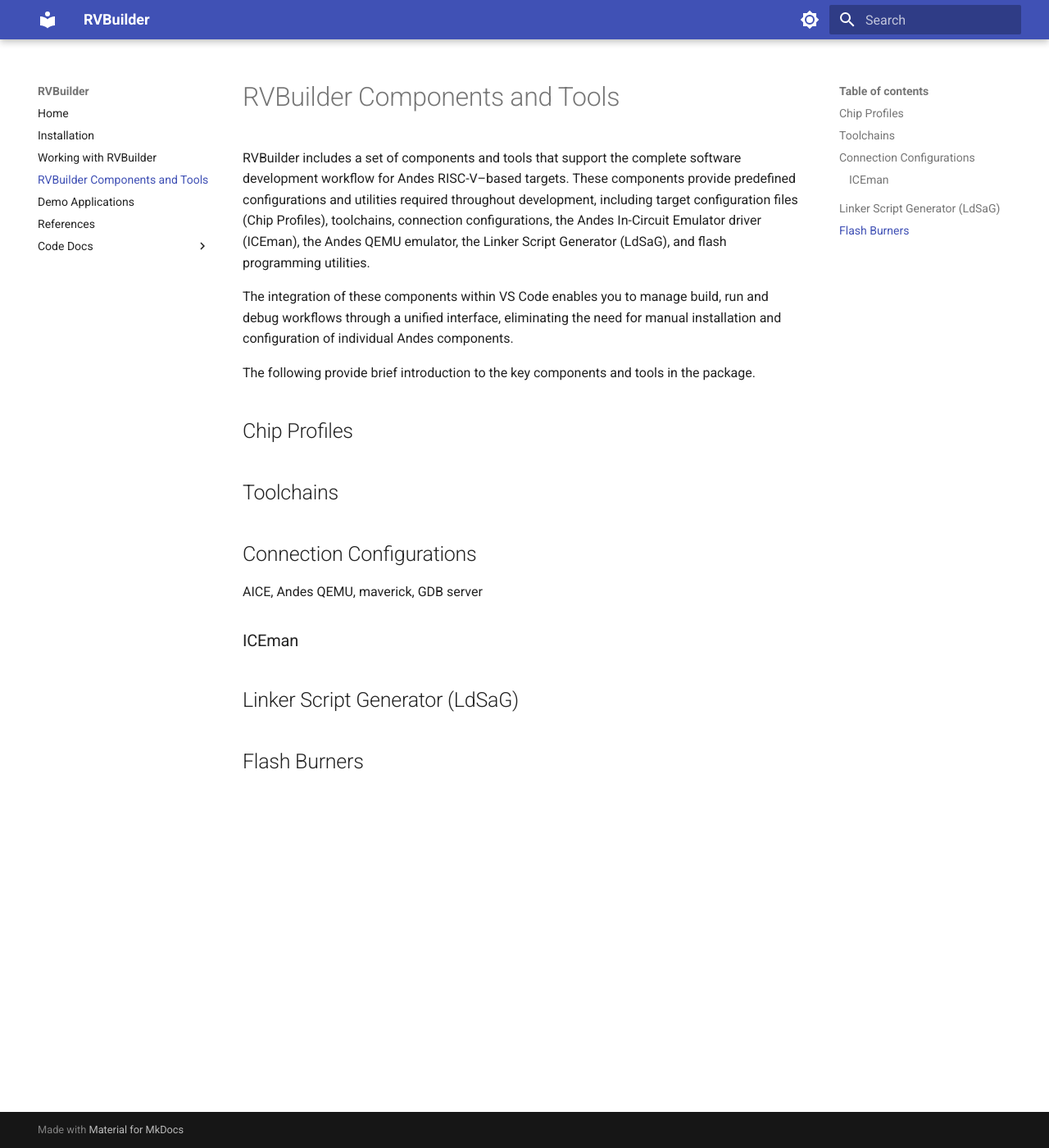
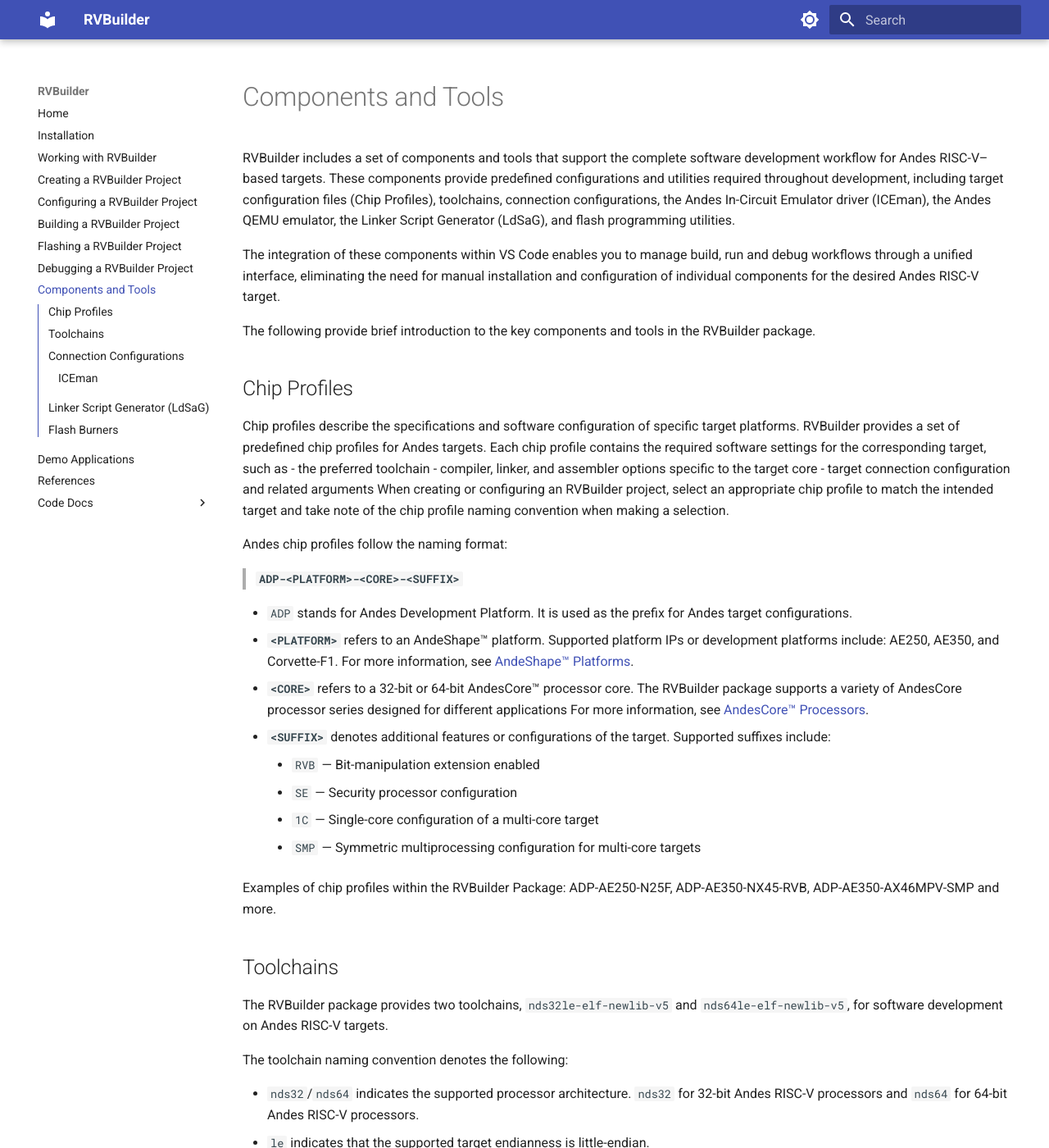
Before and after one commit to obscuredarling/qwpo4578, an MkDocs documentation site: the page built from docs/components.md, in a window 1280 px wide and 1400 px high. Shown: the whole window at 82% size. Built offline with MkDocs 1.6.1 and Material for MkDocs 9.7.7, drawn with Linux system fonts in a browser that asks for light colours; some of the changed text lies outside the part shown.

Commit message:
Reorganize manual strcuture

```diff
--- a/docs/components.md
+++ b/docs/components.md
@@ -1,16 +1,45 @@
-# RVBuilder Components and Tools
+# Components and Tools
 RVBuilder includes a set of components and tools that support the complete software development workflow for Andes RISC-V–based targets. These components provide predefined configurations and utilities required throughout development, including target configuration files (Chip Profiles), toolchains, connection configurations, the Andes In-Circuit Emulator driver (ICEman), the Andes QEMU emulator, the Linker Script Generator (LdSaG), and flash programming utilities.
 
-The integration of these components within VS Code enables you to manage build, run and debug workflows through a unified interface, eliminating the need for manual installation and configuration of individual Andes components.
+The integration of these components within VS Code enables you to manage build, run and debug workflows through a unified interface, eliminating the need for manual installation and configuration of individual components for the desired Andes RISC-V target.
 
-The following provide brief introduction to the key components and tools in the package.
+The following provide brief introduction to the key components and tools in the RVBuilder package.
 
 ## Chip Profiles
+Chip profiles describe the specifications and software configuration of specific target platforms.
+RVBuilder provides a set of predefined chip profiles for Andes targets. Each chip profile contains the required software settings for the corresponding target, such as
+- the preferred toolchain
+- compiler, linker, and assembler options specific to the target core
+- target connection configuration and related arguments
+When creating or configuring an RVBuilder project, select an appropriate chip profile to match the intended target and take note of the chip profile naming convention when making a selection.
 
+Andes chip profiles follow the naming format:
+> **`ADP-<PLATFORM>-<CORE>-<SUFFIX>`**
 
+- `ADP` stands for Andes Development Platform. It is used as the prefix for Andes target configurations.
+- **`<PLATFORM>`** refers to an AndeShape™ platform. Supported platform IPs or development platforms include: AE250, AE350, and Corvette-F1. For more information, see [AndeShape™ Platforms](https://www.andestech.com/en/products-solutions/andeshape-platforms/).
+- **`<CORE>`** refers to a 32-bit or 64-bit AndesCore™ processor core. The RVBuilder package supports a variety of AndesCore processor series designed for different applications
+For more information, see [AndesCore™ Processors](https://www.andestech.com/en/products-solutions/andescore-processors/).
+- **`<SUFFIX>`** denotes additional features or configurations of the target. Supported suffixes include:
+
+    - `RVB` — Bit-manipulation extension enabled
+    - `SE` — Security processor configuration
+    - `1C` — Single-core configuration of a multi-core target
+    - `SMP` — Symmetric multiprocessing configuration for multi-core targets
+
+Examples of chip profiles within the RVBuilder Package: ADP-AE250-N25F, ADP-AE350-NX45-RVB, ADP-AE350-AX46MPV-SMP and more.
 
 ## Toolchains
+The RVBuilder package provides two toolchains, `nds32le-elf-newlib-v5` and `nds64le-elf-newlib-v5`, for software development on Andes RISC-V targets.
 
+The toolchain naming convention denotes the following:
+
+- `nds32`/`nds64` indicates the supported processor architecture. `nds32` for 32-bit Andes RISC-V processors and `nds64` for 64-bit Andes RISC-V processors.
+- `le` indicates that the supported target endianness is little-endian.
+- `newlib` indicates that the toolchain provides the Newlib support.
+- `v5` indicates that the toolchain targets the AndeStar™ Instruction Set Architecture (ISA) V5 implementation.
+
+The appropriate toolchain for a specific Andes target is predefined in the associated chip profile and does not require manual selection.  However, for RVBuilder projects that use a custom Makefile, you must update the target-related settings and toolchain paths in `tasks.json` after switching to a target (chip profile) with a different architecture (e.g. changing from 32-bit to 64-bit). The toolchain executable path is located at `${RVBUILDER_PACKAGE_ROOT}/toolchains/{TOOLCHAIN}/bin/`.
 
 
 ## Connection Configurations
--- a/mkdocs.yml
+++ b/mkdocs.yml
@@ -22,7 +22,7 @@
     - navigation.instant.progress
     - navigation.instant.preview
     - navigation.tracking
-   # - toc.integrate
+    - toc.integrate
     - navigation.top
     - search.suggest
     - search.highlight
@@ -48,7 +48,12 @@
     - Home: index.md
     - Installation: installation.md
     - Working with RVBuilder: working.md
-    - RVBuilder Components and Tools: components.md
+    - Creating a RVBuilder Project: project_create.md
+    - Configuring a RVBuilder Project: project_config.md
+    - Building a RVBuilder Project: project_build.md
+    - Flashing a RVBuilder Project: project_flash.md
+    - Debugging a RVBuilder Project: project_debug.md
+    - Components and Tools: components.md
     - Demo Applications: demo.md
     - References: references.md
     - Code Docs:
```
Also changed, not shown: docs/Installation.md (+0 -14 lines), docs/index.md (+1 -2 lines), docs/project_create.md (added, +14 -0 lines), docs/working.md (+26 -18 lines), docs/images/Interface_entry.png (added), docs/images/RVBuilder_settings.png, docs/project_build.md (added), docs/project_config.md (added), docs/project_debug.md (added), docs/project_flash.md (added).
